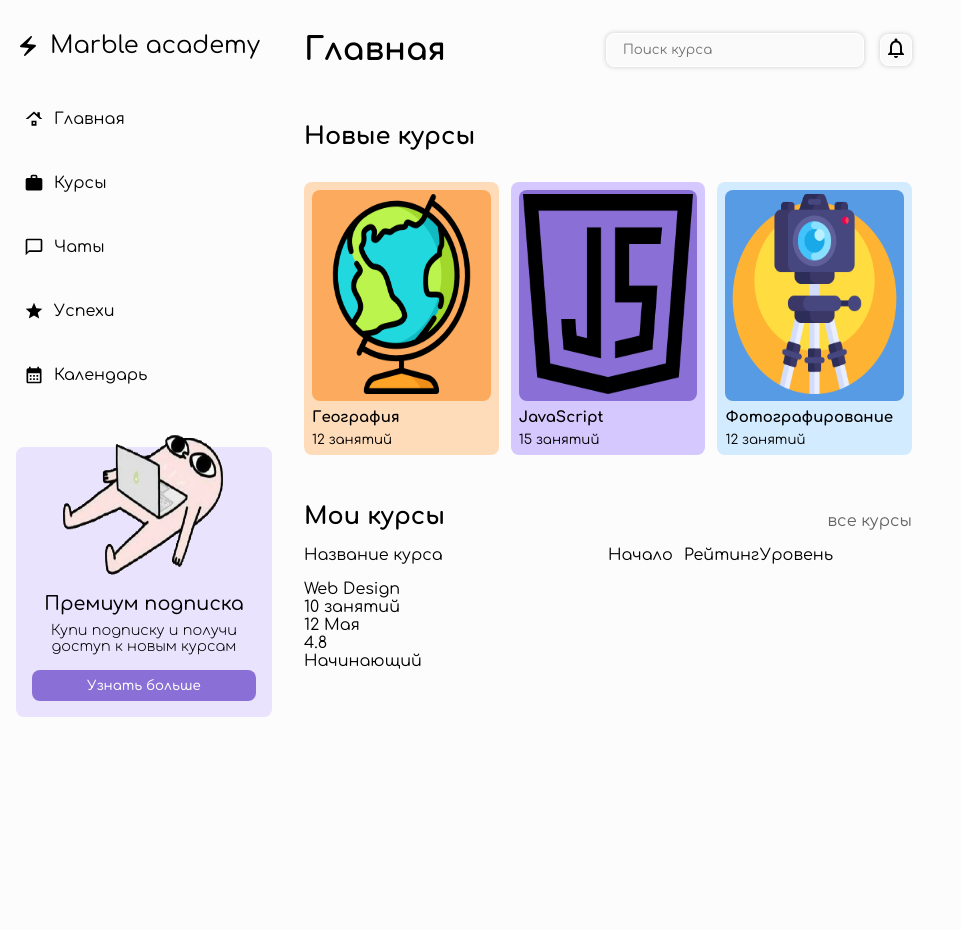
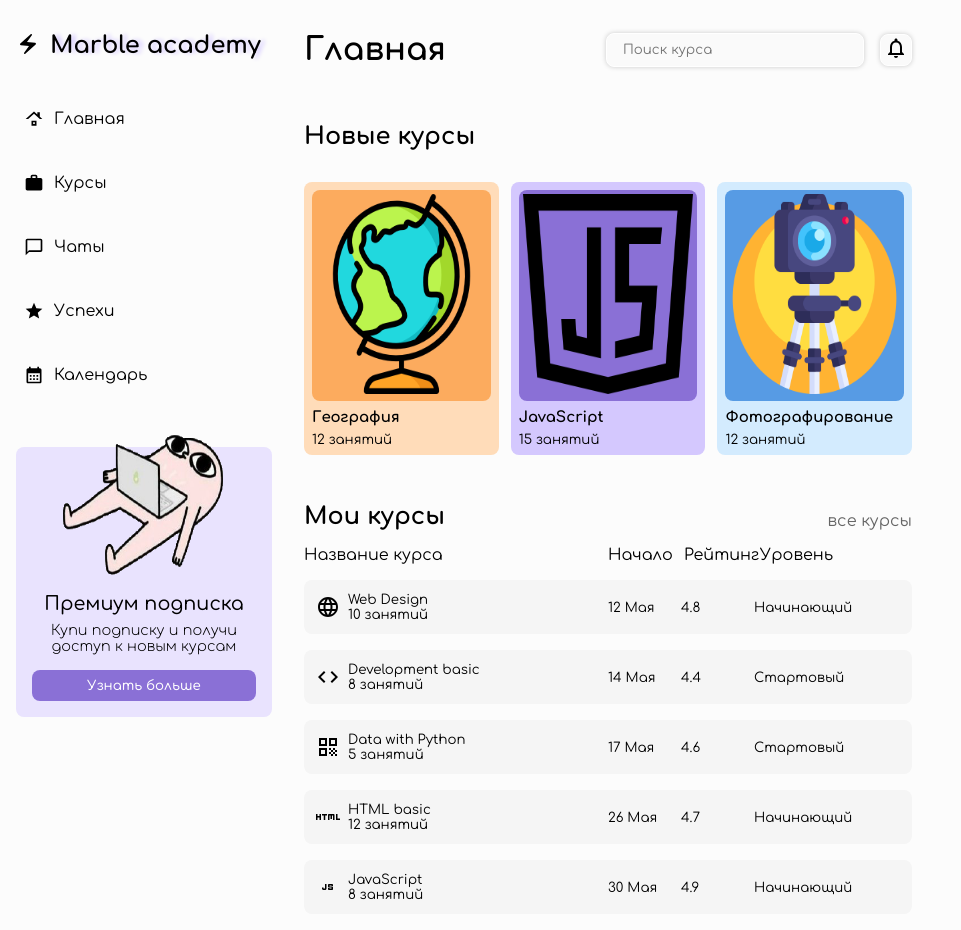
Before and after one commit to LeonG11/task-manager, a React (Create React App) app: page / in a window 1280 px wide. Shown: the whole page, without its empty margins (0-961 px from the left). Before the commit the page ends 832 px from the top, so only its background shows below. Built offline with nearby package versions, Linux system fonts and the light colour scheme.

Commit message:
End course, start profile

```diff
--- a/src/Component/Course.jsx
+++ b/src/Component/Course.jsx
@@ -2,14 +2,17 @@ import React from "react";
 
 export default function Course(props) {
   return (
-    <div className="courseItem">
+    <button className="courseItem">
       <div className="courseItem__name">
-        <div>{props.name}</div>
-        <div>{props.lesson} занятий</div>
+        {props.icon}
+        <div className="courseItem__row">
+          <div>{props.name}</div>
+          <div>{props.lesson} занятий</div>
+        </div>
       </div>
       <div className="courseItem__start">{props.start}</div>
       <div className="course__rate">{props.rate}</div>
       <div className="course__level">{props.level}</div>
-    </div>
+    </button>
   );
 }
--- a/src/Component/CourseCarousel.jsx
+++ b/src/Component/CourseCarousel.jsx
@@ -1,5 +1,10 @@
 import React from "react";
 import Course from "./Course";
+import LanguageIcon from '@mui/icons-material/Language';
+import CodeIcon from '@mui/icons-material/Code';
+import QrCodeIcon from '@mui/icons-material/QrCode';
+import HtmlIcon from '@mui/icons-material/Html';
+import JavascriptIcon from '@mui/icons-material/Javascript';
 
 export default function CourseCarousel() {
   return (
@@ -50,7 +55,11 @@ export default function CourseCarousel() {
             <div className="course__grid__start">Начало</div>
             <div className="course__grid__rate">Рейтинг</div>
             <div className="course__grid__level">Уровень</div>
-            <Course name="Web Design" lesson="10" start="12 Мая" rate="4.8" level="Начинающий" />
+            <Course name="Web Design" lesson="10" start="12 Мая" rate="4.8" level="Начинающий" icon={<LanguageIcon/>} />
+            <Course name="Development basic" lesson="8" start="14 Мая" rate="4.4" level="Стартовый" icon={<CodeIcon/>}/>
+            <Course name="Data with Python" lesson="5" start="17 Мая" rate="4.6" level="Стартовый" icon={<QrCodeIcon/>}/>
+            <Course name="HTML basic" lesson="12" start="26 Мая" rate="4.7" level="Начинающий" icon={<HtmlIcon/>}/>
+            <Course name="JavaScript" lesson="8" start="30 Мая" rate="4.9" level="Начинающий" icon={<JavascriptIcon/>}/>
         </div>
       </div>
     </div>
--- a/src/Component/Menu.jsx
+++ b/src/Component/Menu.jsx
@@ -11,7 +11,7 @@ function Menu() {
     <div className="menu">
       <h1 className="menu__header">
         <ElectricBoltIcon />
-        <div style={{ marginLeft: "10px" }}>Marble academy</div>
+        <div className="menu__div" style={{ marginLeft: "10px" }}>Marble academy</div>
       </h1>
       <ul className="menu__ul">
         <li>
--- a/src/index.scss
+++ b/src/index.scss
@@ -20,10 +20,12 @@ body {
   &__header {
     margin-top: 1rem;
     display: flex;
-    font-weight: 400;
+    font-weight: 700;
     font-size: 24px;
     padding-bottom: 20px;
-    align-items: center;
+  }
+  &__div{
+    text-shadow: 4px 0px 4px #d4c8fe;
   }
   &__ul {
     list-style-type: none;
@@ -233,10 +235,29 @@ body {
   }
 }
 
-.courseItem{
+.courseItem {
   margin-top: 1rem;
-  grid-column:1/9;
-  &__name{
-    grid-column:1/5;
+  grid-column: 1/9;
+  display: grid;
+  grid-template-columns: 4fr 1fr 1fr 2fr;
+  align-items: center;
+  background-color: #f5f5f5;
+  border: none;
+  padding: 0.75rem;
+  border-radius: 0.5rem;
+  transition: 0.5s;
+  &__name {
+    display: flex;
+    flex-direction: row;
+    align-items: center;
+  }
+  &__row {
+    margin-left: 0.5rem;
+  }
+  & > * {
+    text-align: left;
+  }
+  &:hover {
+    box-shadow: 0px 0px 10px rgb(0, 0, 0, 0.4);
   }
 }
```
